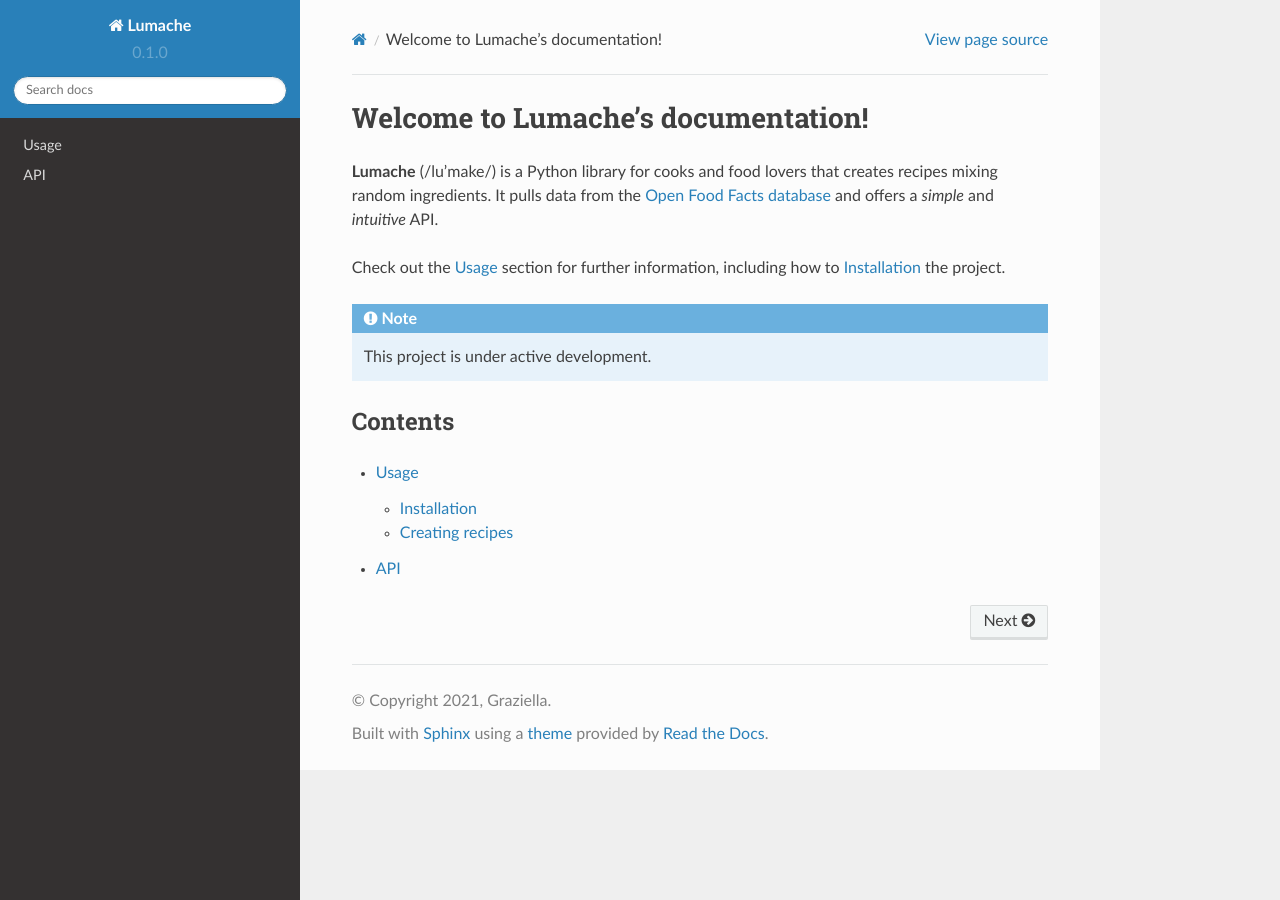
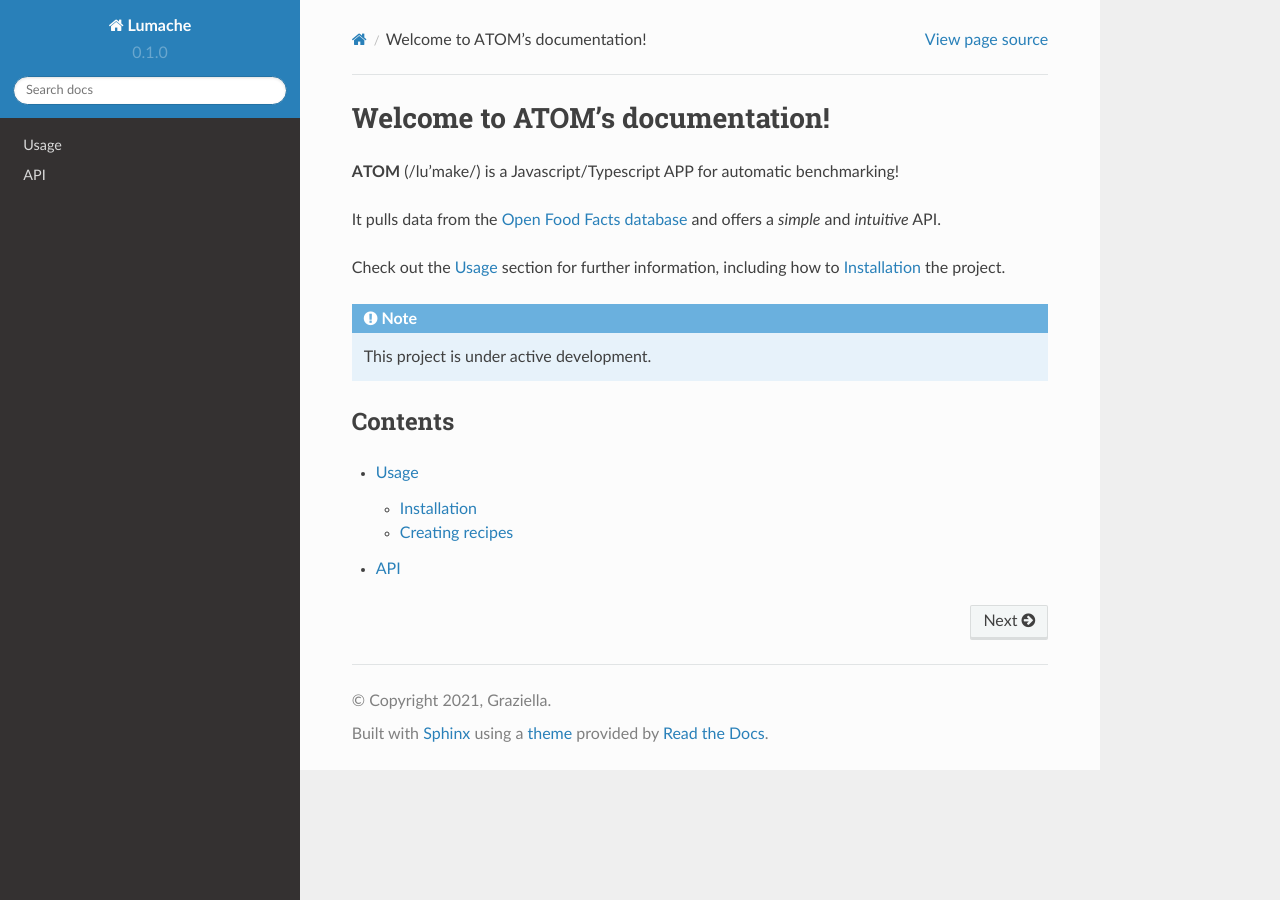
Before and after one commit to gonggqing/ATOM-docs, a Sphinx documentation site: the page built from docs/source/index.rst, in a window 1280 px wide. Built offline with Sphinx 7.4.7 and the Read the Docs theme 2.0.0, drawn with Linux system fonts in a browser that asks for light colours.

Commit message:
Update index.rst

```diff
--- a/docs/source/index.rst
+++ b/docs/source/index.rst
@@ -1,8 +1,8 @@
-Welcome to Lumache's documentation!
+Welcome to ATOM's documentation!
 ===================================
 
-**Lumache** (/lu'make/) is a Python library for cooks and food lovers
-that creates recipes mixing random ingredients.
+**ATOM** (/lu'make/) is a Javascript/Typescript APP for automatic benchmarking!
+
 It pulls data from the `Open Food Facts database <https://world.openfoodfacts.org/>`_
 and offers a *simple* and *intuitive* API.
 
```
